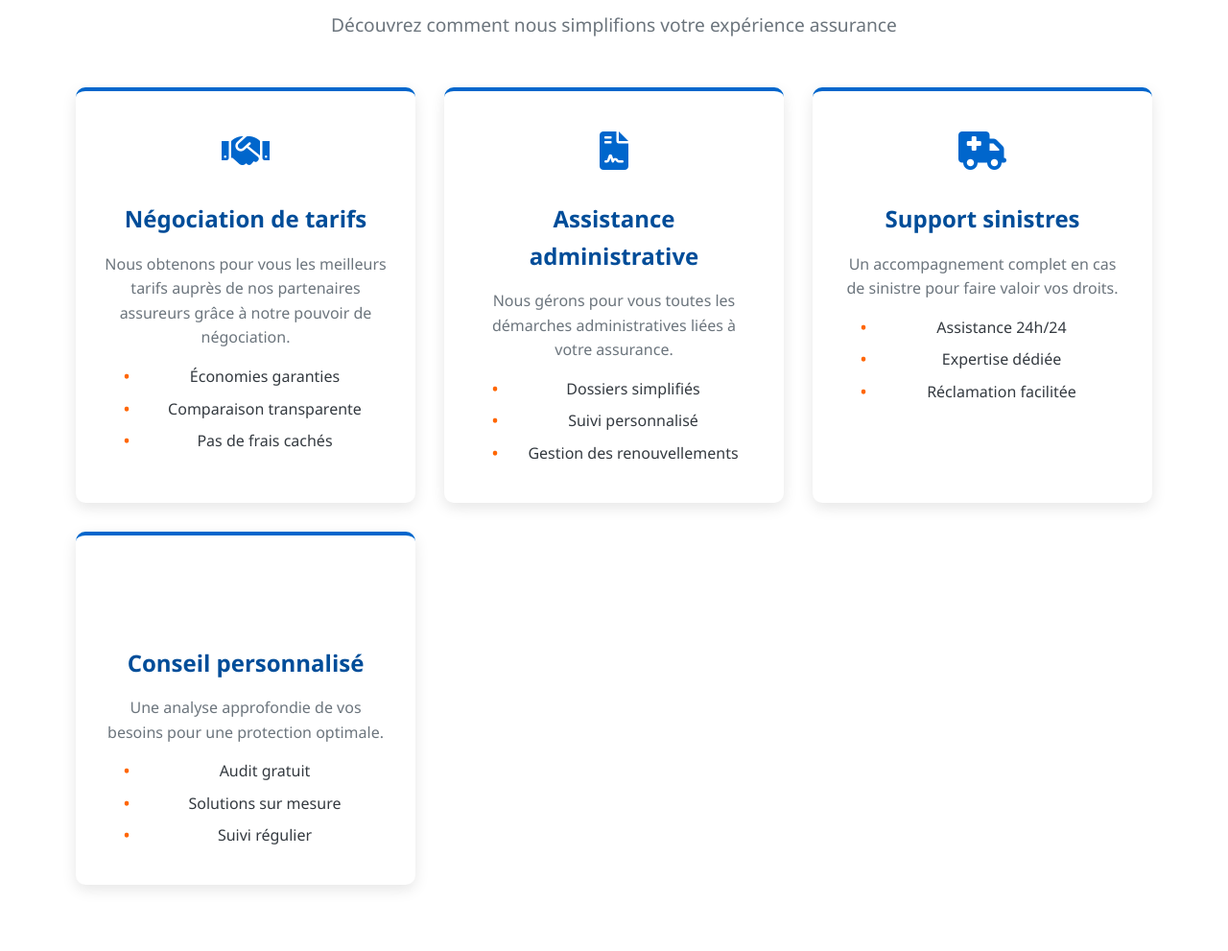
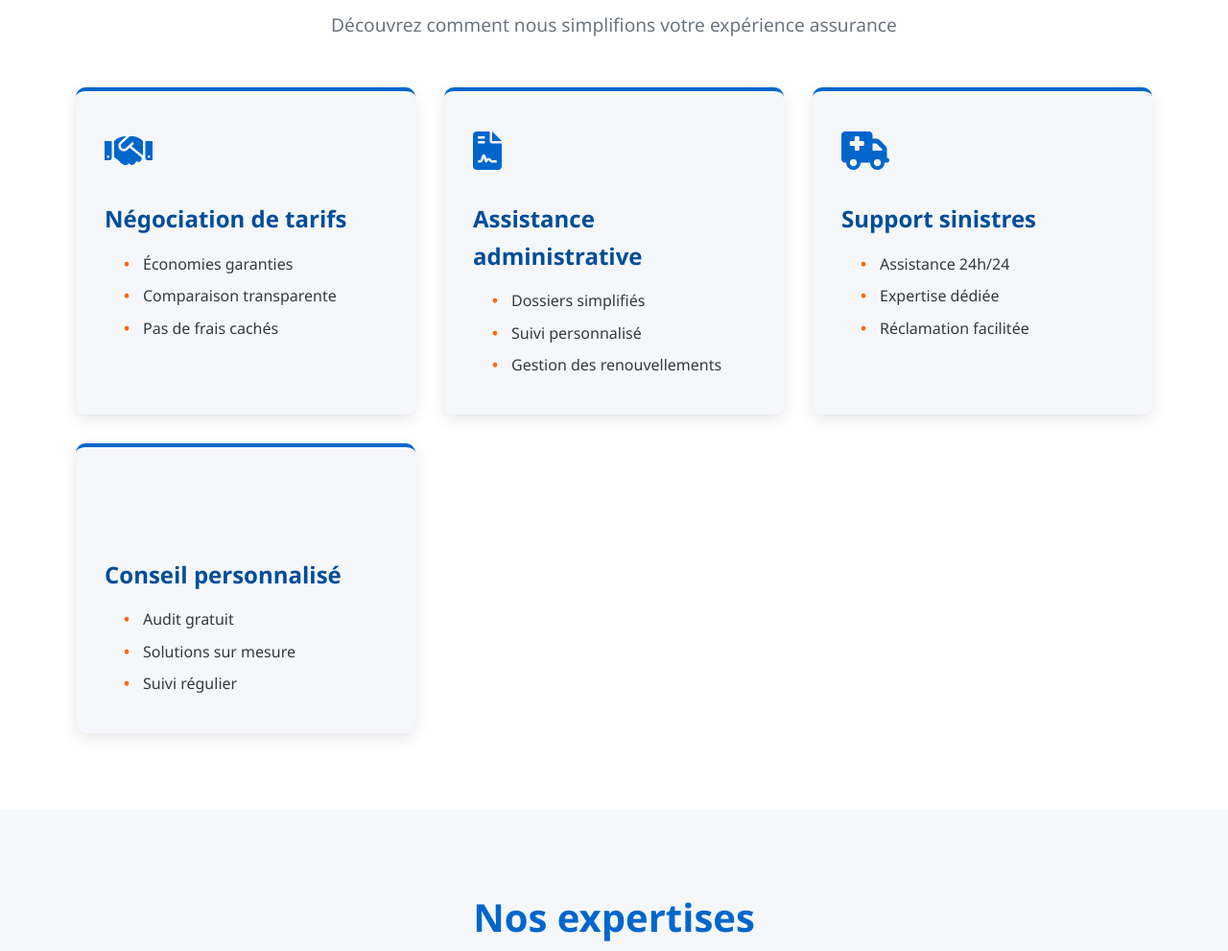
Before and after one commit to ignd/optima-assurances, a plain HTML site: page index.html in a window 1280 px wide. Shown: the part 940-1931 px from the top of the page at 96% size. Drawn offline with Linux system fonts and the light colour scheme.

Commit message:
🔧 Mise à jour index et about : lisibilité + design expertise

```diff
--- a/css/style.css
+++ b/css/style.css
@@ -507,8 +507,8 @@ ul {
 .service-card ul li::before {
     content: '•';
     color: var(--accent);
-    position: absolute;
-    left: 0;
+    position: relative;
+    padding-left: 20px;
     font-weight: bold;
 }
 
--- a/index.html
+++ b/index.html
@@ -194,13 +194,12 @@
                     <p class="section-intro">Découvrez comment nous simplifions votre expérience assurance</p>
                 </header>
 
-                <div class="services-grid">
-                    <article class="service-card">
-                        <div class="service-icon">
+                <div class="expertise-grid">
+  <article class="expertise-card">
+    <div class="expertise-icon">
       <i class="fas fa-handshake"></i>
     </div>
     <h3>Négociation de tarifs</h3>
-                        <p>Nous obtenons pour vous les meilleurs tarifs auprès de nos partenaires assureurs grâce à notre pouvoir de négociation.</p>
     <ul>
       <li>Économies garanties</li>
       <li>Comparaison transparente</li>
@@ -208,12 +207,11 @@
     </ul>
   </article>
 
-                    <article class="service-card">
-                        <div class="service-icon">
+  <article class="expertise-card">
+    <div class="expertise-icon">
       <i class="fas fa-file-contract"></i>
     </div>
     <h3>Assistance administrative</h3>
-                        <p>Nous gérons pour vous toutes les démarches administratives liées à votre assurance.</p>
     <ul>
       <li>Dossiers simplifiés</li>
       <li>Suivi personnalisé</li>
@@ -221,12 +219,11 @@
     </ul>
   </article>
 
-                    <article class="service-card">
-                        <div class="service-icon">
+  <article class="expertise-card">
+    <div class="expertise-icon">
       <i class="fas fa-ambulance"></i>
     </div>
     <h3>Support sinistres</h3>
-                        <p>Un accompagnement complet en cas de sinistre pour faire valoir vos droits.</p>
     <ul>
       <li>Assistance 24h/24</li>
       <li>Expertise dédiée</li>
@@ -234,18 +231,18 @@
     </ul>
   </article>
 
-                    <article class="service-card">
-                        <div class="service-icon">
+  <article class="expertise-card">
+    <div class="expertise-icon">
       <i class="fas fa-user-headset"></i>
     </div>
     <h3>Conseil personnalisé</h3>
-                        <p>Une analyse approfondie de vos besoins pour une protection optimale.</p>
     <ul>
       <li>Audit gratuit</li>
       <li>Solutions sur mesure</li>
       <li>Suivi régulier</li>
     </ul>
   </article>
+</div>
                 </div>
             </div>
         </section>
```
Also changed, not shown: about.html (+10 -10 lines), expertises.html (+1 -1 lines). Lines whose indentation alone changed are shown as unchanged.
